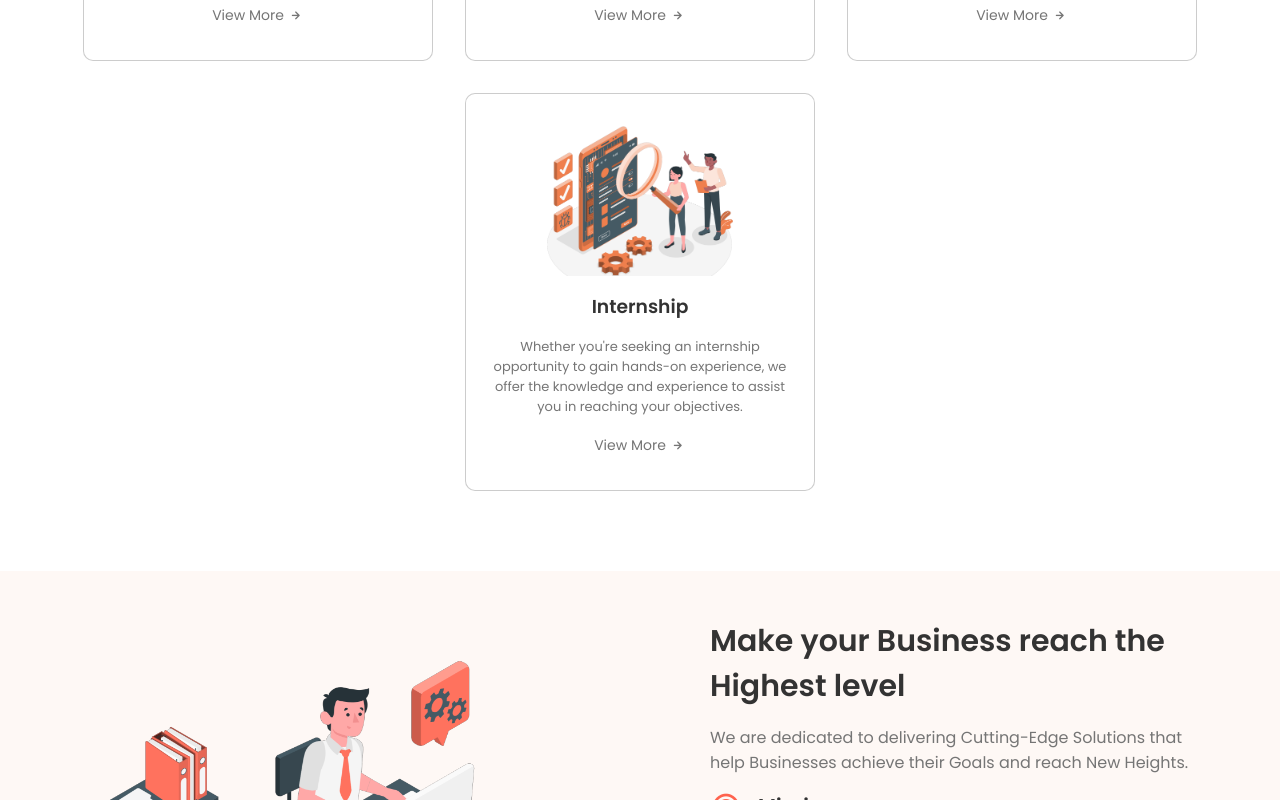
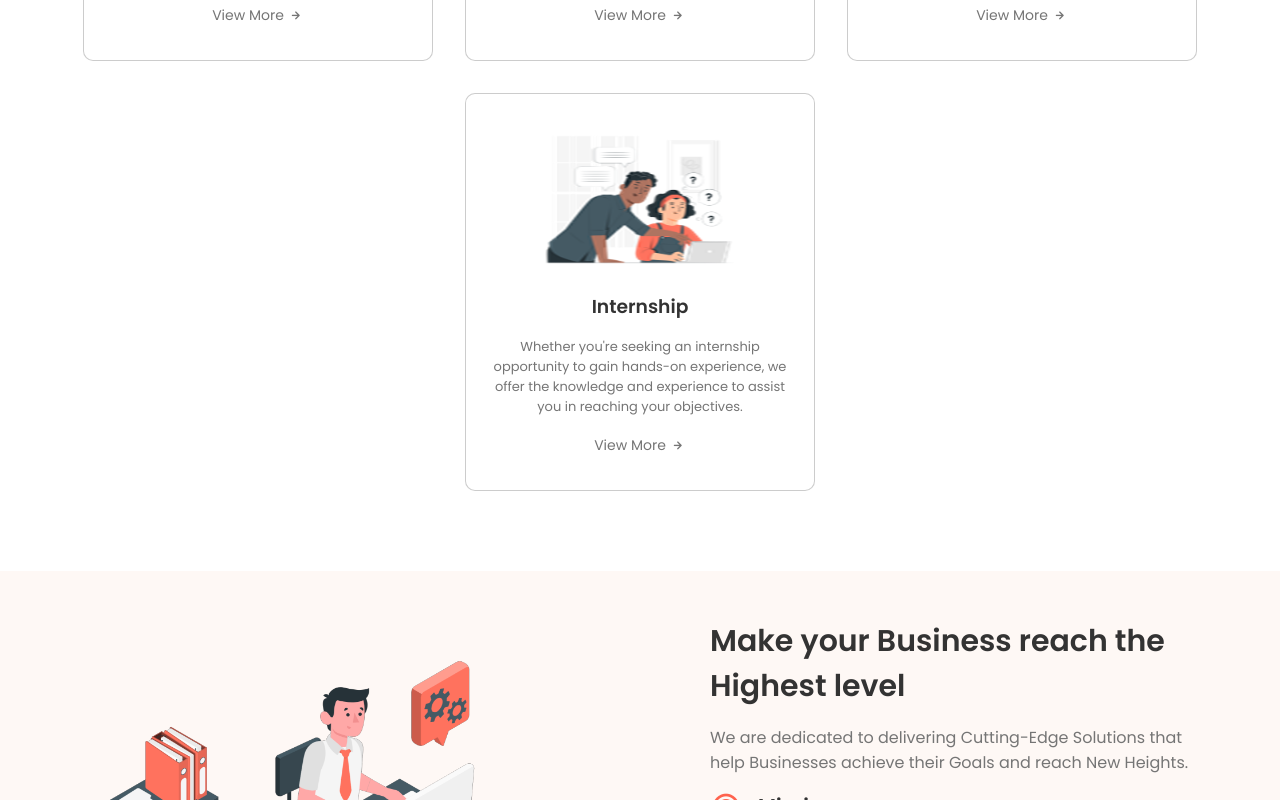
Before and after one commit to prajwalmandlik/flare-global-soft-website, a React (Create React App) app: page / in a window 1280 px wide. Shown: the part 1440-2240 px from the top of the page. Built offline with nearby package versions, Linux system fonts and the light colour scheme.

Commit message:
Image Added

```diff
--- a/src/components/home/ServicesFT.jsx
+++ b/src/components/home/ServicesFT.jsx
@@ -2,6 +2,7 @@ import React, { useState } from "react";
 import Web from "../../assest/web.png";
 import App from "../../assest/app.png";
 import Graphic from "../../assest/graphic.png";
+import Internship from "../../assest/Internship.png";
 
 const ServiesFT = () => {
   const [toggleState, setToggleState] = useState(0);
@@ -220,7 +221,7 @@ const ServiesFT = () => {
         </div>
 
         <div className="service-card">
-          <img src={App} alt="" />
+          <img src={Internship} alt="" />
           <h3>Internship</h3>
           <p>
           Whether you're seeking an internship opportunity to gain hands-on experience, we offer the knowledge and experience to assist you in reaching your objectives.
```
Also changed, not shown: src/assest/Internship.png (added).
